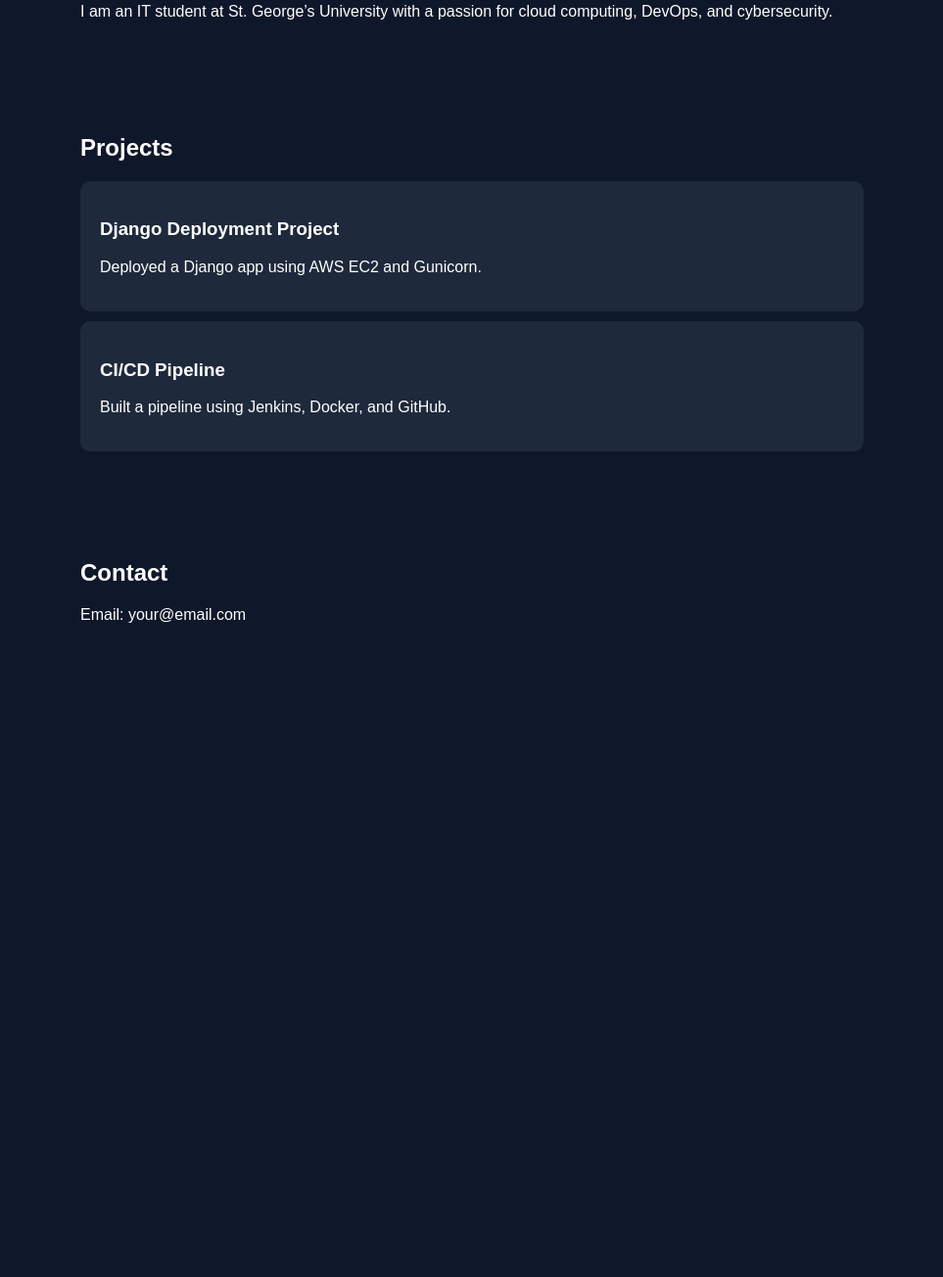
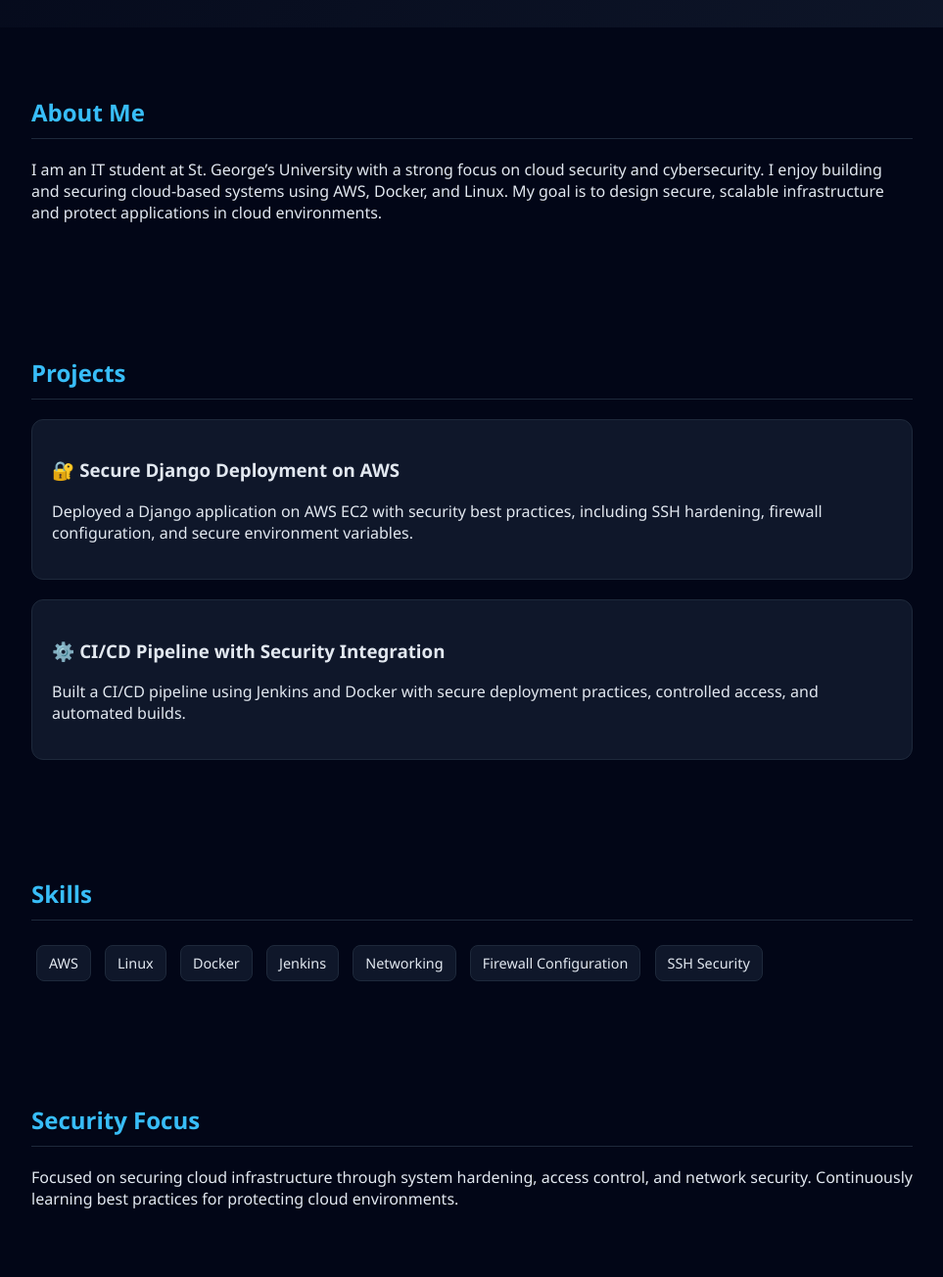
Before and after one commit to Gerronc/Gerronc, a plain HTML site: page index.html in a window 1280 px wide. Shown: the part 339-1643 px from the top of the page at 98% size, without its empty margins (158-1121 px from the left). Before the commit the page ends 1032 px from the top, so only its background shows below. Drawn offline with Linux system fonts and the light colour scheme.

Commit message:
Update index.html

```diff
--- a/index.html
+++ b/index.html
@@ -2,56 +2,139 @@
 <html lang="en">
 <head>
   <meta charset="UTF-8">
-  <title>Gerron Cudjoe Portfolio</title>
+  <title>Gerron Cudjoe | Cloud Security Engineer</title>
+
   <style>
     body {
-      font-family: Arial;
       margin: 0;
-      background: #0f172a;
-      color: white;
+      font-family: 'Segoe UI', sans-serif;
+      background: #020617;
+      color: #e2e8f0;
     }
+
     header {
       text-align: center;
-      padding: 60px;
+      padding: 100px 20px;
+      background: linear-gradient(135deg, #020617, #0f172a);
     }
+
+    header h1 {
+      font-size: 3rem;
+      margin-bottom: 10px;
+    }
+
+    header p {
+      font-size: 1.3rem;
+      color: #38bdf8;
+    }
+
     section {
-      padding: 40px;
-      max-width: 800px;
+      max-width: 900px;
       margin: auto;
+      padding: 50px 20px;
     }
+
+    h2 {
+      color: #38bdf8;
+      margin-bottom: 20px;
+      border-bottom: 1px solid #1e293b;
+      padding-bottom: 10px;
+    }
+
+    .projects {
+      display: grid;
+      gap: 20px;
+    }
+
     .project {
-      background: #1e293b;
+      background: #0f172a;
       padding: 20px;
-      margin: 10px 0;
-      border-radius: 10px;
+      border-radius: 12px;
+      border: 1px solid #1e293b;
+      transition: 0.3s;
+    }
+
+    .project:hover {
+      transform: translateY(-5px);
+      border-color: #38bdf8;
+    }
+
+    .skills span {
+      display: inline-block;
+      background: #0f172a;
+      border: 1px solid #1e293b;
+      padding: 8px 12px;
+      margin: 5px;
+      border-radius: 8px;
+      font-size: 0.9rem;
+    }
+
+    footer {
+      text-align: center;
+      padding: 30px;
+      color: #64748b;
     }
   </style>
+
 </head>
 <body>
 
 <header>
   <h1>Gerron Cudjoe</h1>
-  <p>IT Student | Cloud & DevOps Enthusiast</p>
+  <p>Aspiring Cloud Security Engineer</p>
 </header>
 
 <section>
   <h2>About Me</h2>
-  <p>I am an IT student at St. George’s University with a passion for cloud computing, DevOps, and cybersecurity.</p>
+  <p>
+    I am an IT student at St. George’s University with a strong focus on cloud security and cybersecurity.
+    I enjoy building and securing cloud-based systems using AWS, Docker, and Linux.
+    My goal is to design secure, scalable infrastructure and protect applications in cloud environments.
+  </p>
 </section>
 
 <section>
   <h2>Projects</h2>
+  <div class="projects">
 
-  <div class="project">
-    <h3>Django Deployment Project</h3>
-    <p>Deployed a Django app using AWS EC2 and Gunicorn.</p>
+    <div class="project">
+      <h3>🔐 Secure Django Deployment on AWS</h3>
+      <p>
+        Deployed a Django application on AWS EC2 with security best practices, including SSH hardening,
+        firewall configuration, and secure environment variables.
+      </p>
+    </div>
+
+    <div class="project">
+      <h3>⚙️ CI/CD Pipeline with Security Integration</h3>
+      <p>
+        Built a CI/CD pipeline using Jenkins and Docker with secure deployment practices,
+        controlled access, and automated builds.
+      </p>
+    </div>
+
   </div>
+</section>
 
-  <div class="project">
-    <h3>CI/CD Pipeline</h3>
-    <p>Built a pipeline using Jenkins, Docker, and GitHub.</p>
+<section>
+  <h2>Skills</h2>
+  <div class="skills">
+    <span>AWS</span>
+    <span>Linux</span>
+    <span>Docker</span>
+    <span>Jenkins</span>
+    <span>Networking</span>
+    <span>Firewall Configuration</span>
+    <span>SSH Security</span>
   </div>
+</section>
 
+<section>
+  <h2>Security Focus</h2>
+  <p>
+    Focused on securing cloud infrastructure through system hardening, access control,
+    and network security. Continuously learning best practices for protecting cloud environments.
+  </p>
 </section>
 
 <section>
@@ -59,5 +142,9 @@
   <p>Email: your@email.com</p>
 </section>
 
+<footer>
+  <p>© 2026 Gerron Cudjoe</p>
+</footer>
+
 </body>
 </html>
```
